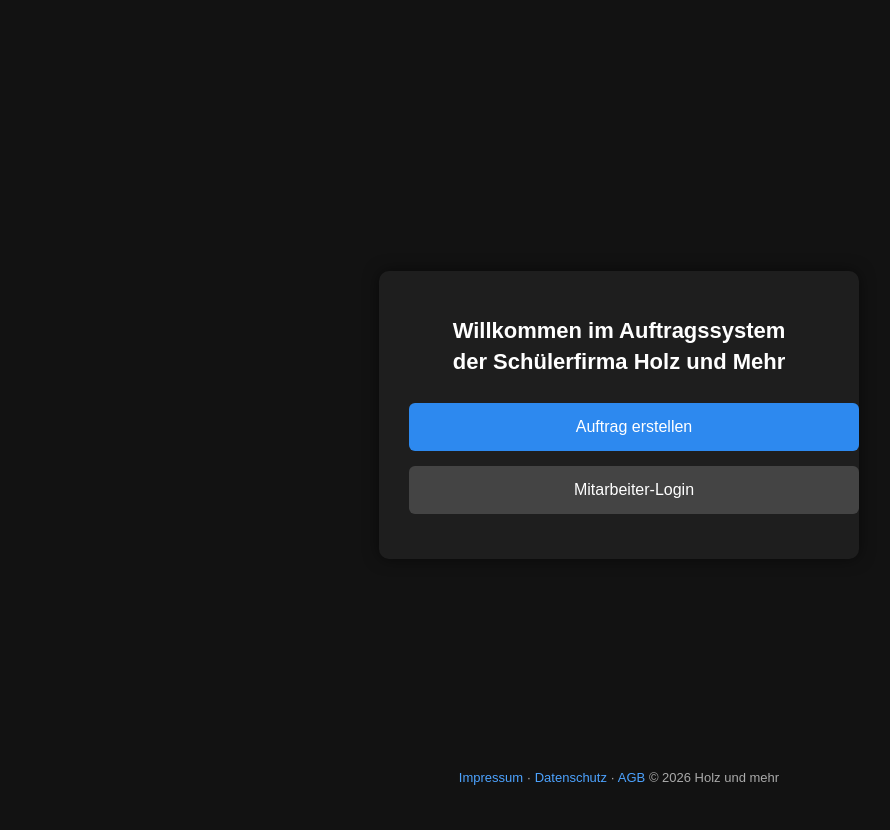
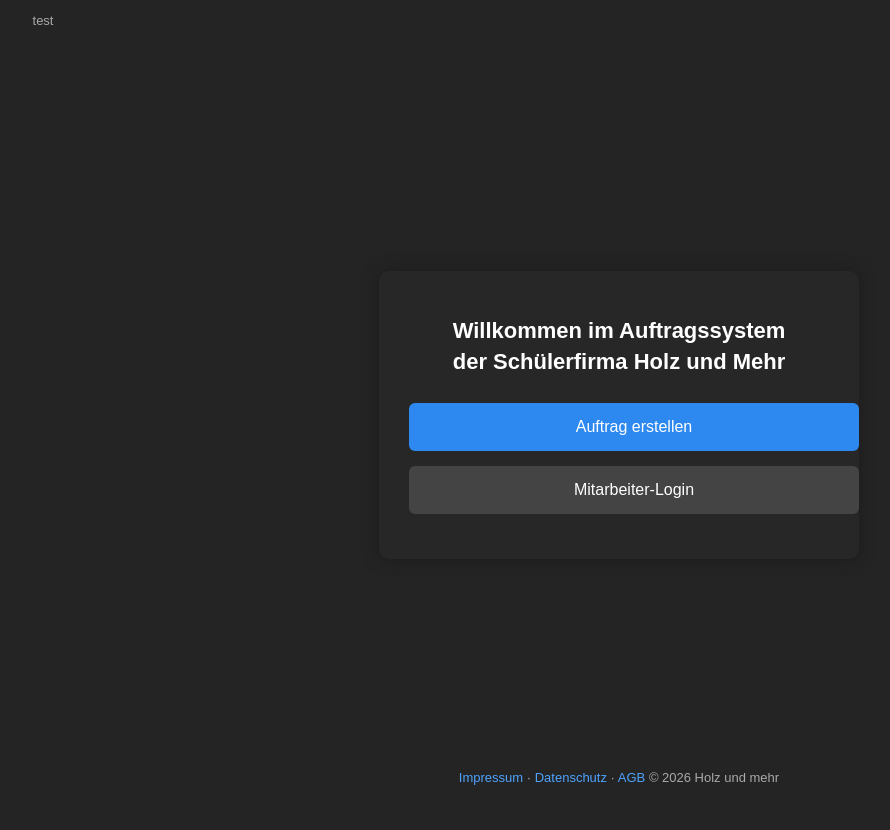
Before and after one commit to christian-stahmer/Holz-und-Mehr, a PHP site: page /index.php in a window 1280 px wide. Shown: the whole page, without its empty margins (21-911 px from the left). Run offline with PHP 8.4, Linux system fonts and the light colour scheme.

Commit message:
header hinzugefügt

```diff
--- a/includes/header.php
+++ b/includes/header.php
@@ -1,4 +1,32 @@
 <head>
 
+    <style>
+ .header {
+    position: fixed;
+    top: 0px;
+    left: 0px;
+    width: 10%;
+    text-align: center;
+    font-size: 13px;
+    color: #aaa;
+            background: #252424;
+
+
+
+        }
+
+    </style>
+    <div class="header">
+    <p>test</p>
+
+    </div>
+     <div></div>
          <link rel="icon" href="/logo/favicon.ico">
 </head>
+
+<body>
+    <div class="header">
+    <p>test</p>
+
+    </div>
+</body>
--- a/index.php
+++ b/index.php
@@ -15,7 +15,7 @@ require __DIR__ . '/includes/header.php';
         body {
             margin: 0;
             font-family: Arial, sans-serif;
-            background: #121212;
+            background: #252424;
             color: #ffffff;
             display: flex;
             justify-content: center;
@@ -25,13 +25,13 @@ require __DIR__ . '/includes/header.php';
         }
 
         .container {
-            background: #1e1e1e;
+            background: #272727;
             padding: 30px;
             border-radius: 10px;
             width: 100%;
             max-width: 420px;
             text-align: center;
-            box-shadow: 0 0 15px rgba(0,0,0,0.5);
+            box-shadow: 0 0 15px rgba(19, 18, 18, 0.5);
         }
 
         h1 {
```
Also changed, not shown: database.sqlite, logo/favicon.jpg (added).
